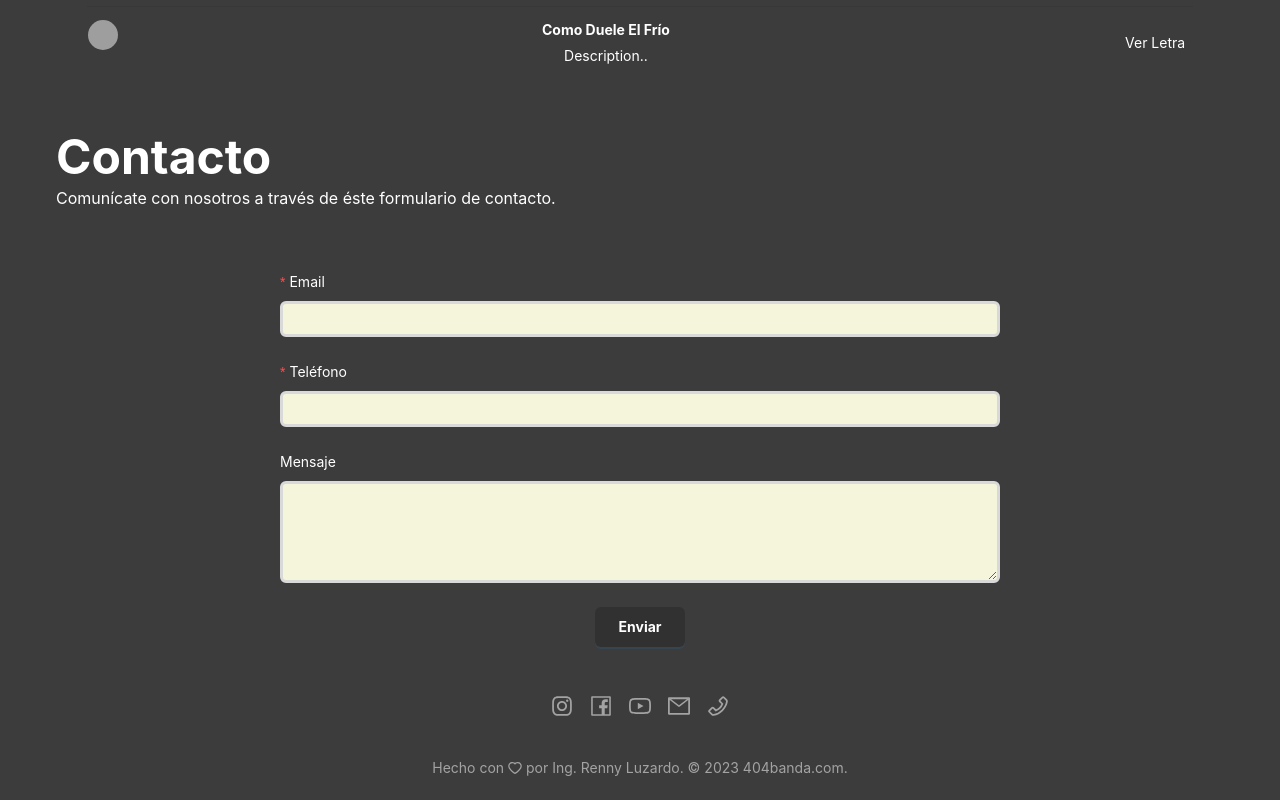
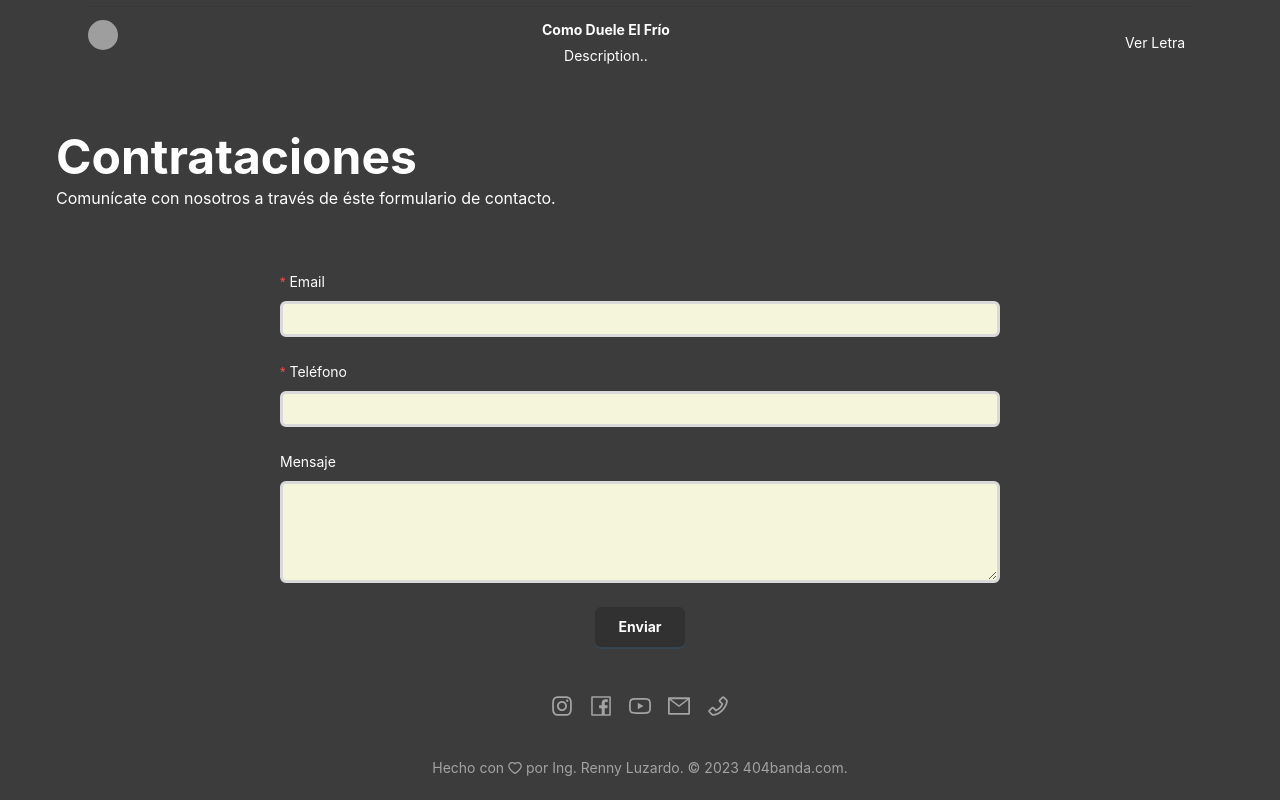
Before and after one commit to rennyluzardo/404-banda-v1, a Next.js app: page / in a window 1280 px wide. Shown: the part 2276-3076 px from the top of the page. Built offline with nearby package versions, Linux system fonts and the light colour scheme; grey boxes are pictures that could not be loaded.

Commit message:
Change title to contact area

```diff
--- a/app/components/global/SectionList.js
+++ b/app/components/global/SectionList.js
@@ -47,7 +47,7 @@ function SectionList(props) {
       <SectionItem
         id='contacto'
         name='contacto'
-        title='Contacto'
+        title='Contrataciones'
         subtitle='Comunícate con nosotros a través de éste formulario de contacto.'
       >
         <Contact />
```
